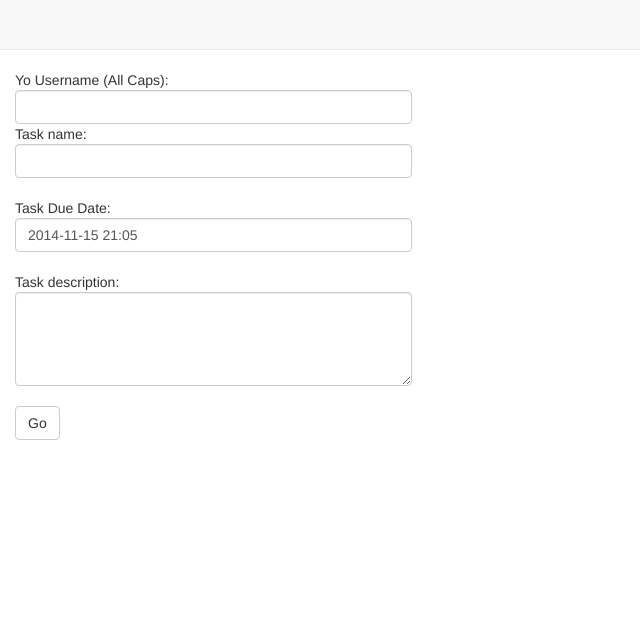
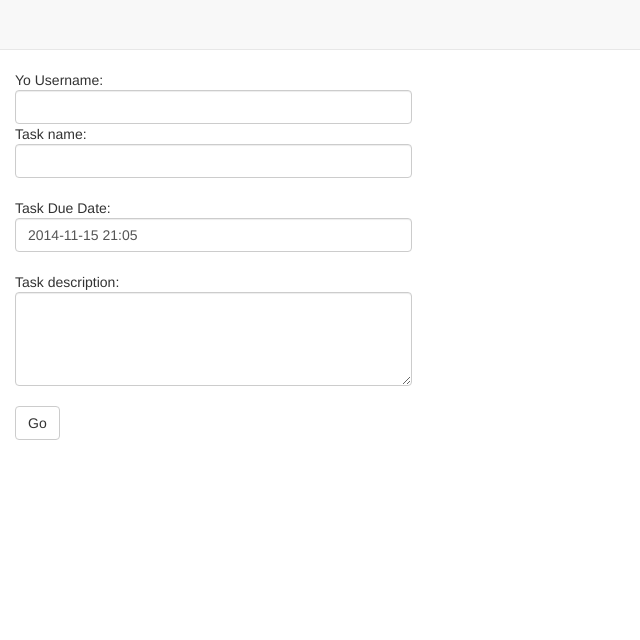
Before and after one commit to CallaJune/TaskMate, a Python web app: template templates/new.html in a window 1280 px wide. Shown: the top 640 px of the page, without its empty margins (0-640 px from the left). Run offline with Jinja, Linux system fonts and the light colour scheme; the template is opened without the code that fills it, so the values that code supplies are empty; some libraries are stand-ins or nearby versions.

Commit message:
And now we are back to where we were. I made a change that was actually quite brilliant, but it turned out that it was unecessary, so I kept the hcange, but I changed the prompt to the user because it sucked.

```diff
--- a/templates/new.html
+++ b/templates/new.html
@@ -25,7 +25,7 @@
   <div class="form-group">
   <div class="col-md-4">
     <form action="create">
-      Yo Username (All Caps):
+      Yo Username:
       <input class="form-control" name="username" type="text" id='username'>
       <input type="hidden" name="username" value={{username}}>
       Task name:
```
